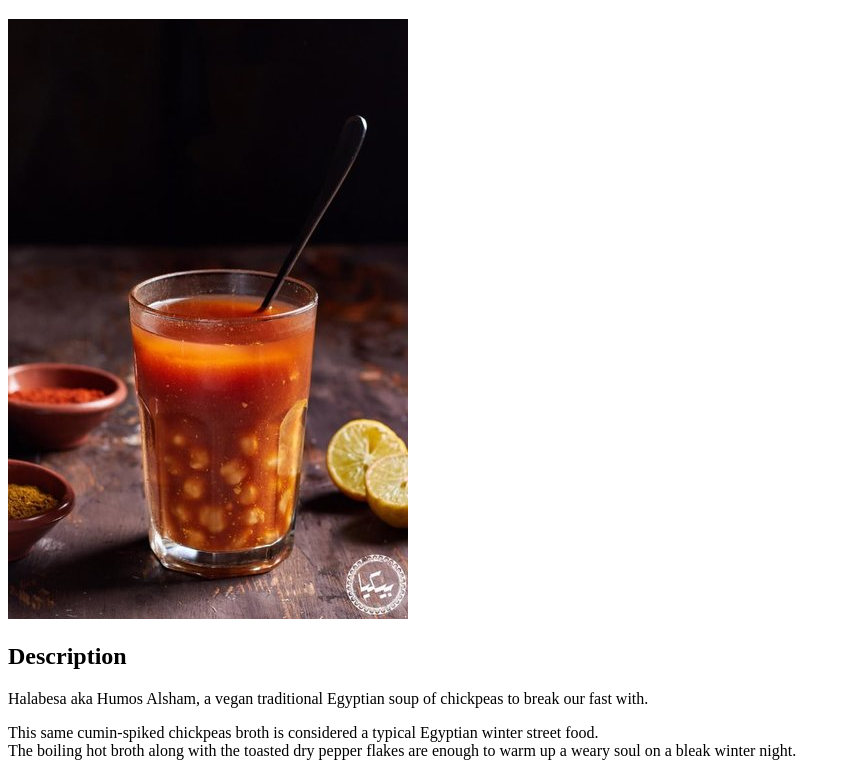
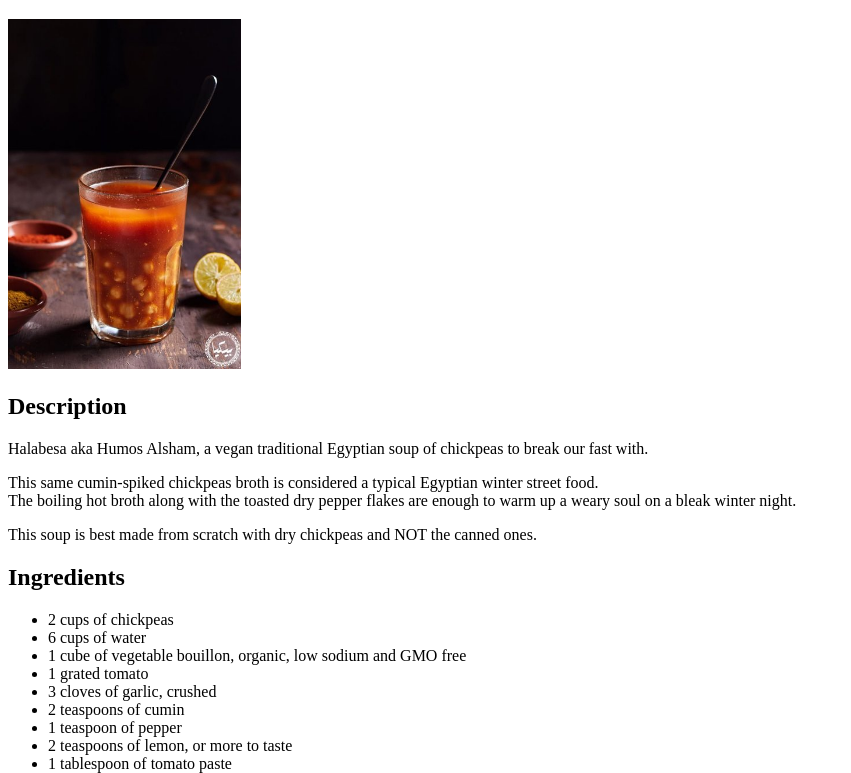
Before and after one commit to ramadanWasfi/egyptian_recipes, a plain HTML site: page recipes/halabesa.html in a window 1280 px wide. Shown: the part 61-834 px from the top of the page, without its empty margins (0-851 px from the left). Drawn offline with Linux system fonts and the light colour scheme.

Commit message:
change halabesa image height to 350p

```diff
--- a/recipes/halabesa.html
+++ b/recipes/halabesa.html
@@ -8,7 +8,7 @@
 
     <body>
         <h1>Halabesa</h1>
-        <img src="../images/halabesa.jpg" alt="halabesa recipe image">
+        <img src="../images/halabesa.jpg" alt="halabesa recipe image" height="350">
         <h2>Description</h2>
         <p>
             Halabesa aka Humos Alsham,
```
